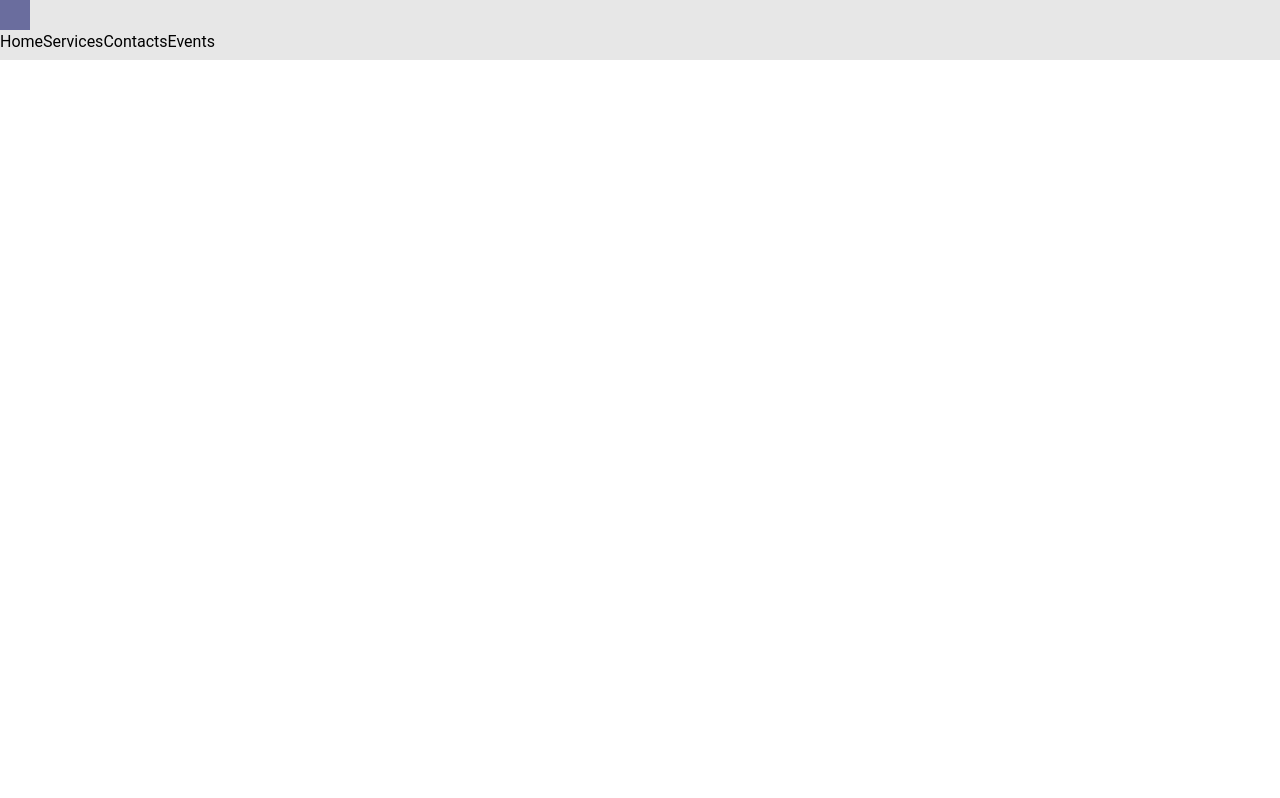
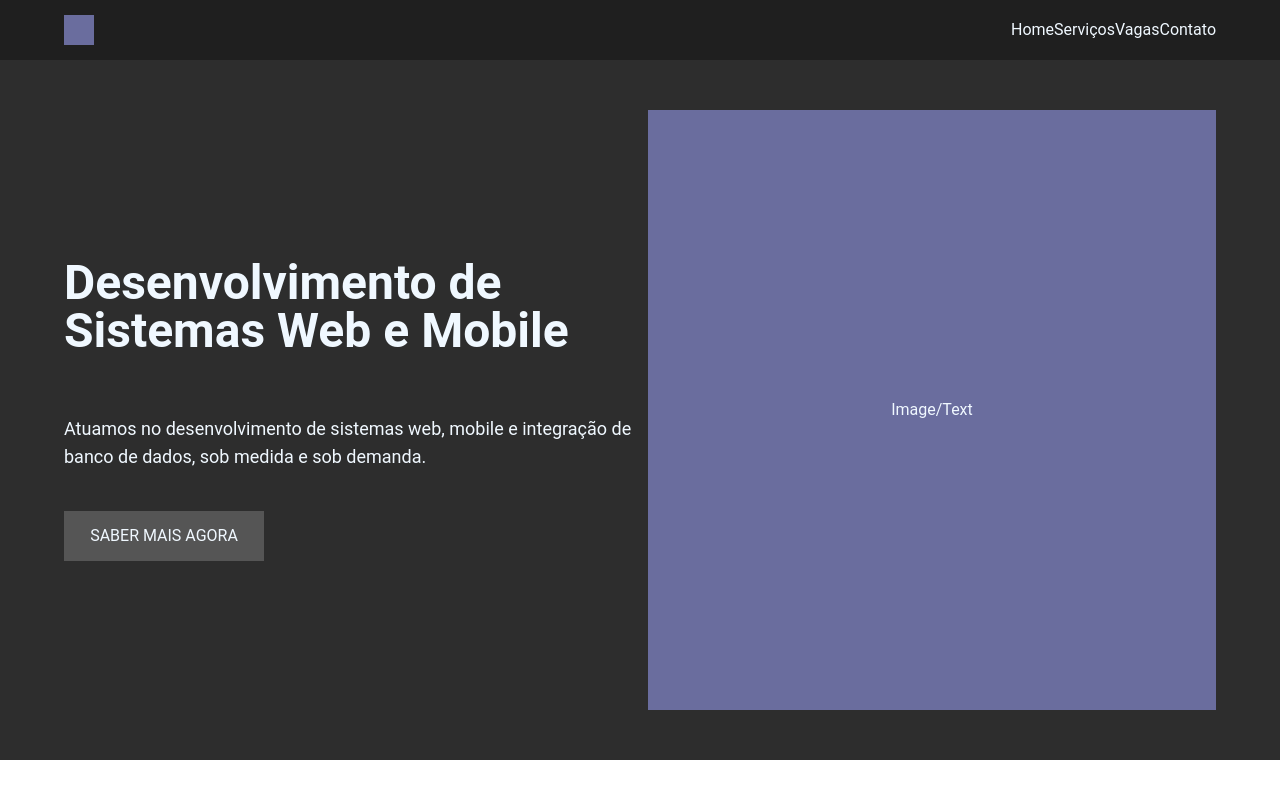
Before and after one commit to SamaelMarjan/dark, a React (Create React App) app: page / in a window 1280 px wide. Built offline with nearby package versions, Linux system fonts and the light colour scheme; the HTML template or start-up script is replaced by a standard one.

Commit message:
home-sept-27-16-07

```diff
--- a/src/App.js
+++ b/src/App.js
@@ -1,10 +1,12 @@
 import React from "react";
 import Navbar from "./components/Navbar";
+import Home from "./pages/Home";
 
 function App() {
   return (
     <>
     <Navbar />
+    <Home />
     </>
   );
 }
--- a/src/components/Navbar.jsx
+++ b/src/components/Navbar.jsx
@@ -3,17 +3,17 @@ import React from 'react';
 const Navbar = () => {
   return (
     <>
-        <div className='bg-[#E7E7E7] w-[100%] h-[60px]'>
-            <div>
+        <div className='bg-[#1f1f1f] w-[100%] h-[60px]'>
+            <div className='w-[90%] h-[100%] m-auto flex items-center justify-between'>
                 <div className='bg-[#6A6D9E] w-[30px] h-[30px]'>
 
                 </div>
                 <div>
                     <div>
-                        <a href='a'>Home</a>
-                        <a href='b'>Services</a>
-                        <a href='c'>Contacts</a>
-                        <a href='d'>Events</a>
+                        <a href='#home'>Home</a>
+                        <a href='b'>Serviços</a>
+                        <a href='c'>Vagas</a>
+                        <a href='d'>Contato</a>
                     </div>
                     <div></div>
                 </div>
--- a/src/index.css
+++ b/src/index.css
@@ -6,6 +6,7 @@
 
 html,
 body {
+  color: aliceblue;
   scroll-behavior: smooth;
   font-family: 'Roboto', sans-serif;
 }
--- /dev/null
+++ b/src/pages/Home.jsx
@@ -0,0 +1,25 @@
+import React from 'react'
+
+
+const Home = () => {
+  return (
+    <>
+    <div id='home'>
+        <div className='bg-[#2d2d2d] w-[100%] h-[700px]'>
+            <div className='w-[90%] h-[100%] m-auto flex flex-col md:flex-row items-center justify-center gap-4'>
+                <div className='gap-4 w-[100%] md:w-[50%] h-[300px] md:h-[400px] flex flex-col items-center justify-center md:items-start'>
+                    <p className='w-[100%] md:w[90%] h-[50px] md:h-[35%] font-bold text-xl md:text-5xl'>Desenvolvimento de Sistemas Web e Mobile</p>
+                    <p className='font-normal text-lg md:h-[20%]'>Atuamos no desenvolvimento de sistemas web, mobile e integração de banco de dados, sob medida e sob demanda.</p>
+                    <a href='a' className=' w-[200px] h-[50px] md:h-[50px] bg-[#555555] flex justify-center items-center'>SABER MAIS AGORA</a>
+                </div>
+                <div className='bg-[#6A6D9E] w-[100%] md:w-[50%] h-[400px] md:h-[600px] flex items-center justify-center'>
+                    Image/Text
+                </div>
+            </div>
+        </div>
+    </div>
+    </>
+  )
+}
+
+export default Home
```
Also changed, not shown: src/assets/set 2.png (added).
